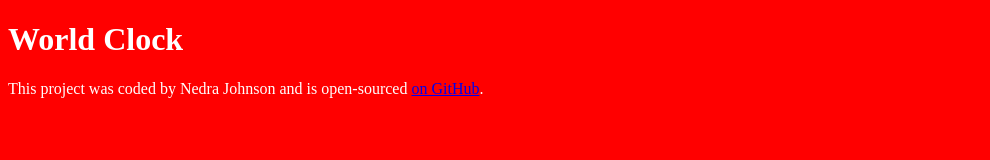
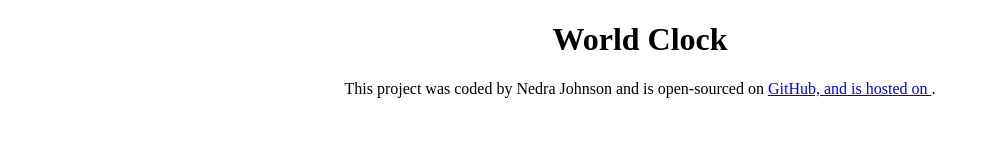
Before and after one commit to NiniLovely1/World-Clock, a plain HTML site: page index.html in a window 1280 px wide. Shown: the whole page, without its empty margins (0-990 px from the left). Drawn offline with Linux system fonts and the light colour scheme.

Commit message:
added github repository link

```diff
--- a/css/style.css
+++ b/css/style.css
@@ -1,4 +1,6 @@
-body {
-  background-color: red;
-  color: white;
+h1 {
+  text-align: center;
 }
+footer {
+  text-align: center;
+}
--- a/index.html
+++ b/index.html
@@ -9,8 +9,8 @@
   <body>
     <h1>World Clock</h1>
     <footer>
-      This project was coded by Nedra Johnson and is open-sourced
-      <a href="#" target="_blank"> on GitHub</a>.
+      This project was coded by Nedra Johnson and is open-sourced on
+      <a href="https://github.com/NiniLovely1/World-Clock" target="_blank"> GitHub, and is hosted on </a>.
     </footer>
     <script src="javascript/index.js"></script>
   </body>
```
